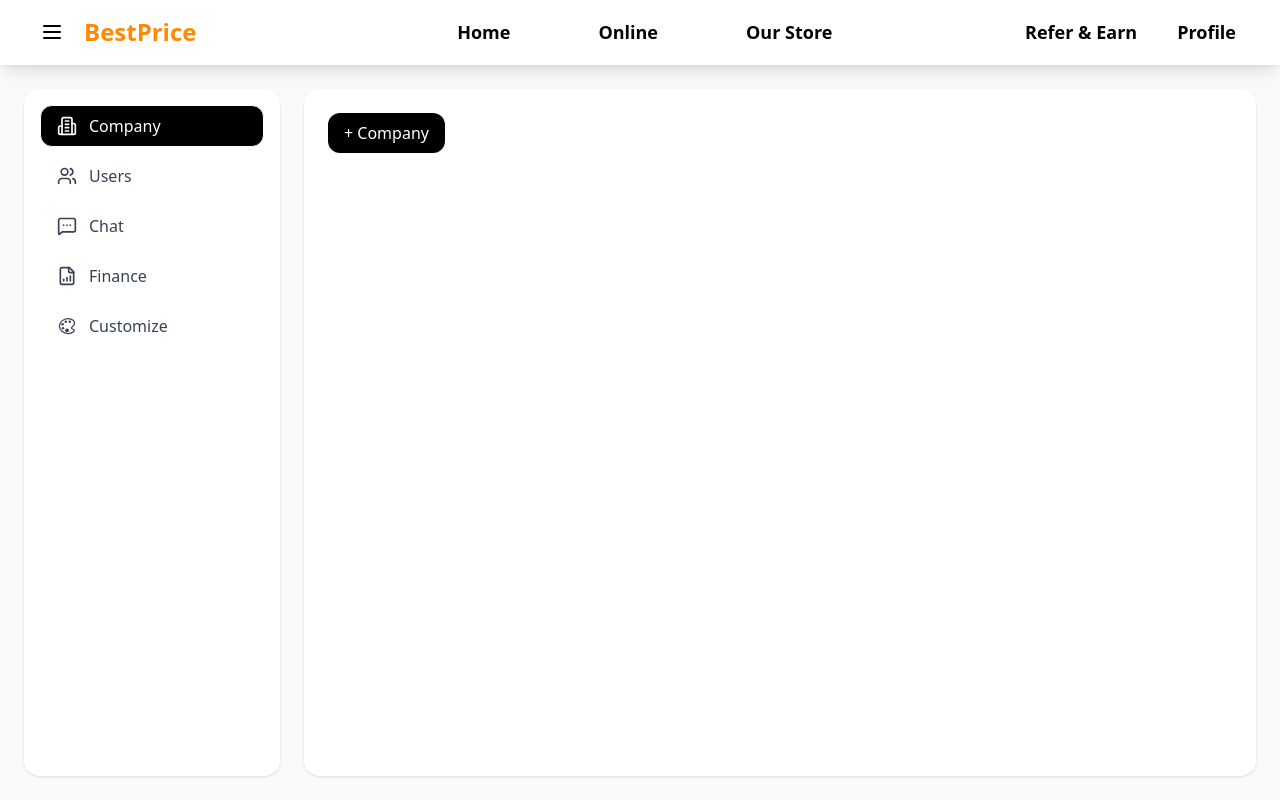
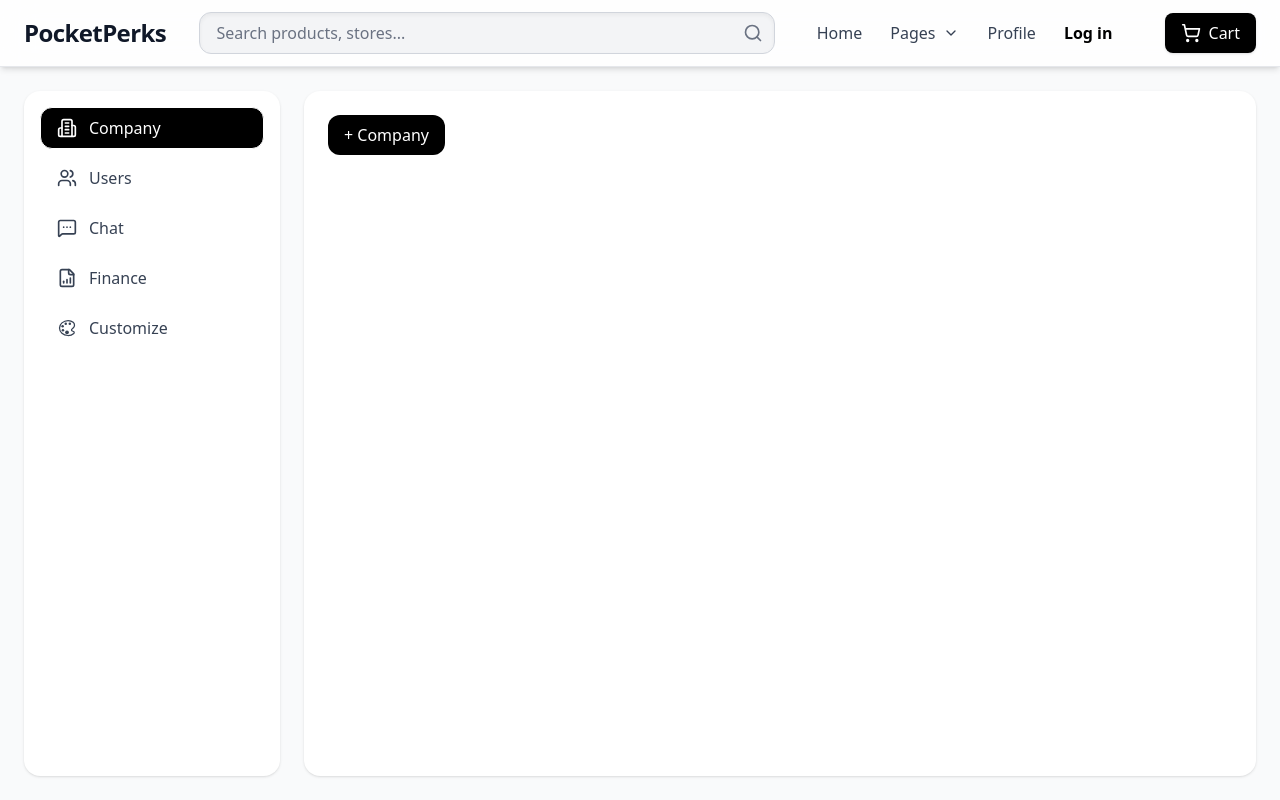
Before and after one commit to PocketPerks/Pocketperks_frontend, a Next.js app: page /admin in a window 1280 px wide. Built offline with nearby package versions, Linux system fonts and the light colour scheme.

Commit message:
updated code

```diff
--- a/src/app/components/Navbar.tsx
+++ b/src/app/components/Navbar.tsx
@@ -1,207 +1,128 @@
-'use client';
+"use client";
 
-import { useState } from 'react';
-import { motion } from 'framer-motion';
-import Link from 'next/link';
-import { usePathname } from 'next/navigation';
+import { useState } from "react";
+import { usePathname } from "next/navigation";
+import { Home, User, ShoppingCart, Shield, Menu, X, Search, ChevronDown } from "lucide-react";
 
-// Wrap Next.js Link for framer-motion animations
-const MotionLink = motion(Link);
+export default function Navbar() {
+  const [isMenuOpen, setIsMenuOpen] = useState(false);
+  const [openExplore, setOpenExplore] = useState(false);
+  const [openProfile, setOpenProfile] = useState(false);
+  const [query, setQuery] = useState("");
+  const pathname = usePathname();
+  const isActive = (href: string) => pathname === href;
 
-interface NavbarProps {
-  onOpenSidebar?: () => void;
-}
-
-const Navbar = ({ onOpenSidebar }: NavbarProps) => {
-  const [isMobileMenuOpen, setIsMobileMenuOpen] = useState(false);
-  const pathname = usePathname();
-
-  // ✅ Left side links (Logo ke pass hamburger)
-  const leftLinks = [{ name: 'BestPrice', path: '/' }];
-
-  // ✅ Centered links
-  const centerLinks = [
-    { name: 'Home', path: '/' },
-    { name: 'Online', path: '/online' },
-    { name: 'Our Store', path: '/fullstore' },
-  ];
-
-  // ✅ Right side links
-  const rightLinks = [
-    { name: 'Refer & Earn', path: '/profile/MyReferal' },
-    { name: 'Profile', path: '' },
-  ];
+  const pill = (active: boolean) =>
+    `inline-flex items-center gap-2 px-2 py-1 rounded ${active ? 'text-black font-semibold' : 'text-gray-700 hover:text-black'} transition`;
 
   return (
-    <motion.nav className="sticky top-0 z-50 bg-white text-black backdrop-blur-lg shadow-lg border-b border-white/10">
-      <div className="max-w-7xl mx-auto px-4 sm:px-6 lg:px-8 relative">
-        <div className="flex justify-between items-center h-16">
-          {/* Left: Hamburger + Logo */}
-          <div className="flex items-center gap-3">
-            <button
-              type="button"
-              aria-label="Open sidebar"
-              onClick={onOpenSidebar}
-              className="inline-flex items-center justify-center p-2 rounded-md text-black hover:text-orange-400 hover:bg-gray-800/40 focus:outline-none focus:ring-2 focus:ring-inset focus:ring-orange-400"
-            >
-              <svg
-                className="block h-6 w-6"
-                fill="none"
-                viewBox="0 0 24 24"
-                stroke="currentColor"
+    <nav role="navigation" aria-label="Main" className="sticky top-0 left-0 right-0 z-50 bg-white/80 backdrop-blur-lg border-b border-gray-200 shadow-md">
+      <div className="w-full max-w-7xl mx-auto">
+        <div className="px-6 py-3 flex items-center gap-3">
+          {/* Logo */}
+          <a href="/home" className="text-2xl font-extrabold text-gray-900 tracking-tight hover:opacity-80">
+            PocketPerks
+          </a>
+          {/* Search */}
+          <div className="hidden md:flex flex-1 justify-center">
+            <div className="relative w-full max-w-xl">
+              <input
+                value={query}
+                onChange={(e) => setQuery(e.target.value)}
+                onKeyDown={(e) => { if (e.key === 'Enter') window.location.href = `/product?search=${encodeURIComponent(query)}`; }}
+                placeholder="Search products, stores..."
+                className="w-full bg-gray-100 text-gray-900 placeholder-gray-500 rounded-xl pl-4 pr-10 py-2 shadow-inner border border-gray-300 focus:outline-none focus:ring-2 focus:ring-blue-300"
+              />
+              <button
+                type="button"
+                aria-label="Search"
+                onClick={() => { window.location.href = `/product?search=${encodeURIComponent(query)}`; }}
+                className="absolute right-3 top-1/2 -translate-y-1/2 text-gray-500 hover:text-gray-700 p-0"
               >
-                <path
-                  strokeLinecap="round"
-                  strokeLinejoin="round"
-                  strokeWidth={2}
-                  d="M4 6h16M4 12h16M4 18h16"
-                />
-              </svg>
-            </button>
-            <div className="flex-shrink-0">
-              <h1 className="text-2xl font-bold text-orange-400">BestPrice</h1>
+                <Search className="w-5 h-5" />
+              </button>
             </div>
           </div>
 
-          {/* Center Links */}
-          <div className="hidden md:flex items-center ml-10 space-x-6">
-            {centerLinks.map((link, idx) => {
-              const isActive = pathname === link.path;
-              return (
-                <MotionLink
-                  key={idx}
-                  href={link.path}
-                  whileHover={{ scale: 1.08, color: '#fb923c' }}
-                  className={`px-3 py-10 rounded-md ml-10 text-lg font-bold transition-colors ${
-                    isActive ? 'text-orange-500' : 'text-black'
-                  }`}
-                  prefetch={true}
-                >
-                  {link.name}
-                </MotionLink>
-              );
-            })}
+          {/* Navlinks */}
+          <div className="hidden md:flex items-center gap-3 ml-auto">
+            <a href="/home" className={pill(isActive("/home"))}>Home</a>
+
+            {/* Pages */}
+            <div className="relative">
+              <button onClick={() => setOpenExplore((o) => !o)} className={pill(false)} aria-expanded={openExplore}>
+                Pages <ChevronDown className="w-4 h-4" />
+              </button>
+              {openExplore && (
+                <div className="absolute right-0 mt-2 w-44 rounded-xl bg-white text-gray-800 shadow-lg border border-gray-200 overflow-hidden">
+                  <a href="/product" className="block px-4 py-2 hover:bg-gray-50">Product</a>
+                  <a href="/localp" className="block px-4 py-2 hover:bg-gray-50">LocalP</a>
+                  <a href="/online" className="block px-4 py-2 hover:bg-gray-50">Online</a>
+                </div>
+              )}
+            </div>
+
+            {/* Profile */}
+            <a href="/profile" className={pill(isActive("/profile"))}>Profile</a>
+
+            {/* Admin */}
+            <a href="/Register" className={pill(isActive("/admin"))}>Log in</a>
+
+            {/* Cart */}
+            <a href="/cart" className="ml-8 inline-flex items-center gap-2 bg-black text-white px-4 py-2 rounded-lg shadow hover:bg-gray-800">
+              <ShoppingCart className="w-5 h-5" />
+              <span>Cart</span>
+            </a>
           </div>
 
-          {/* Right Links */}
-          <div className="hidden md:flex items-center space-x-4 relative">
-            {rightLinks.map((link, idx) => {
-              if (link.name === 'Profile') {
-                return (
-                  <div key={idx} className="relative group">
-                    <MotionLink
-                      href={link.path}
-                      whileHover={{ scale: 1.08, color: '#fb923c' }}
-                      className="px-3 py-2 rounded-md text-lg font-bold text-black transition-colors"
-                    >
-                      {link.name}
-                    </MotionLink>
-
-                    {/* Dropdown on hover */}
-                    <motion.div
-                      initial={{ opacity: 0, y: -10 }}
-                      animate={{ opacity: 1, y: 0 }}
-                      transition={{ duration: 0.2 }}
-                      className="absolute hidden group-hover:block top-full right-0 mt-2 w-48 bg-white shadow-lg rounded-xl border border-gray-200"
-                    >
-                      <Link
-                        href="/profile"
-                        className="block px-4 py-2 text-sm text-gray-700 hover:bg-orange-100"
-                      >
-                      Profile
-                      </Link>
-                      <Link
-                        href="/profile/orders"
-                        className="block px-4 py-2 text-sm text-gray-700 hover:bg-orange-100"
-                      >
-                        My Orders
-                      </Link>
-                      <Link
-                        href="/logout"
-                        className="block px-4 py-2 text-sm text-gray-700 hover:bg-orange-100"
-                      >
-                        Logout
-                      </Link>
-                    </motion.div>
-                  </div>
-                );
-              }
-
-              // Baaki normal links
-              return (
-                <MotionLink
-                  key={idx}
-                  href={link.path}
-                  whileHover={{ scale: 1.08, color: '#fb923c' }}
-                  className="px-3 py-2 rounded-md text-lg font-bold text-black transition-colors"
-                >
-                  {link.name}
-                </MotionLink>
-              );
-            })}
-          </div>
-
-          {/* Mobile Menu Button */}
-          <div className="md:hidden">
-            <button
-              onClick={() => setIsMobileMenuOpen(!isMobileMenuOpen)}
-              className="inline-flex items-center justify-center p-2 rounded-md text-white hover:text-orange-400 hover:bg-gray-800/40 focus:outline-none focus:ring-2 focus:ring-inset focus:ring-orange-400"
-            >
-              {!isMobileMenuOpen ? (
-                <svg
-                  className="block h-6 w-6"
-                  fill="none"
-                  viewBox="0 0 24 24"
-                  stroke="currentColor"
-                >
-                  <path
-                    strokeLinecap="round"
-                    strokeLinejoin="round"
-                    strokeWidth={2}
-                    d="M4 6h16M4 12h16M4 18h16"
-                  />
-                </svg>
-              ) : (
-                <svg
-                  className="block h-6 w-6"
-                  fill="none"
-                  viewBox="0 0 24 24"
-                  stroke="currentColor"
-                >
-                  <path
-                    strokeLinecap="round"
-                    strokeLinejoin="round"
-                    strokeWidth={2}
-                    d="M6 18L18 6M6 6l12 12"
-                  />
-                </svg>
-              )}
+          {/* Mobile */}
+          <div className="md:hidden flex items-center gap-3 ml-auto">
+            <button onClick={() => setIsMenuOpen((o) => !o)} aria-label="Toggle menu" className="text-gray-900">
+              {isMenuOpen ? <X className="w-6 h-6" /> : <Menu className="w-6 h-6" />}
             </button>
           </div>
         </div>
 
-        {/* Mobile Menu */}
-        {isMobileMenuOpen && (
-          <motion.div
-            initial={{ opacity: 0, y: -20 }}
-            animate={{ opacity: 1, y: 0 }}
-            className="md:hidden bg-gray-900 mt-2 rounded-xl p-3 space-y-1 shadow-lg border border-white/10"
-          >
-            {[...centerLinks, ...rightLinks].map((link, idx) => (
-              <MotionLink
-                key={idx}
-                href={link.path}
-                whileHover={{ scale: 1.05, color: '#fb923c' }}
-                className="block px-3 py-2 rounded-md text-base font-medium text-gray-200 transition-all"
+        {/* Panel */}
+        {isMenuOpen && (
+          <div className="md:hidden px-4 pb-4">
+            <div className="relative w-full">
+              <input
+                value={query}
+                onChange={(e) => setQuery(e.target.value)}
+                onKeyDown={(e) => { if (e.key === 'Enter') { window.location.href = `/product?search=${encodeURIComponent(query)}`; setIsMenuOpen(false);} }}
+                placeholder="Search..."
+                className="w-full bg-gray-100 text-gray-900 rounded-xl pl-4 pr-10 py-2 shadow-inner border border-gray-300 focus:outline-none focus:ring-2 focus:ring-blue-300"
+              />
+              <button
+                type="button"
+                aria-label="Search"
+                onClick={() => { window.location.href = `/product?search=${encodeURIComponent(query)}`; setIsMenuOpen(false); }}
+                className="absolute right-3 top-1/2 -translate-y-1/2 text-gray-600 hover:text-gray-800 p-0"
               >
-                {link.name}
-              </MotionLink>
-            ))}
-          </motion.div>
+                <Search className="w-5 h-5" />
+              </button>
+            </div>
+
+            <div className="mt-3 grid gap-2">
+              <a href="/home" className="px-4 py-2 rounded-xl border border-gray-200 text-gray-800 hover:bg-gray-50" onClick={() => setIsMenuOpen(false)}>Home</a>
+              <details className="rounded-xl border border-gray-200 open:bg-gray-50 text-gray-800">
+                <summary className="list-none px-4 py-2 rounded-xl cursor-pointer flex items-center justify-between">Pages <ChevronDown className="w-4 h-4" /></summary>
+                <div className="px-2 pb-2 grid gap-1">
+                  <a href="/product" className="px-3 py-2 rounded-lg hover:bg-gray-100" onClick={() => setIsMenuOpen(false)}>Product</a>
+                  <a href="/localp" className="px-3 py-2 rounded-lg hover:bg-gray-100" onClick={() => setIsMenuOpen(false)}>LocalP</a>
+                  <a href="/online" className="px-3 py-2 rounded-lg hover:bg-gray-100" onClick={() => setIsMenuOpen(false)}>Online</a>
+                </div>
+              </details>
+              <a href="/profile" className="px-4 py-2 rounded-xl border border-gray-200 text-gray-800 hover:bg-gray-50" onClick={() => setIsMenuOpen(false)}>Profile</a>
+              <a href="/admin" className="px-4 py-2 rounded-xl border border-gray-200 text-gray-800 hover:bg-gray-50" onClick={() => setIsMenuOpen(false)}>Admin</a>
+              <a href="/cart" className="px-4 py-2 rounded-xl bg-black text-white hover:bg-gray-800" onClick={() => setIsMenuOpen(false)}>
+                <div className="flex items-center gap-2"><ShoppingCart className="w-5 h-5" /> Cart</div>
+              </a>
+            </div>
+          </div>
         )}
       </div>
-    </motion.nav>
+    </nav>
   );
-};
-
-export default Navbar;
+}
--- a/src/app/fullstore/OurStore/OurStoreMidd.jsx
+++ b/src/app/fullstore/OurStore/OurStoreMidd.jsx
@@ -17,9 +17,9 @@ export default function ProductGrid() {
   ];
 
   return (
-    <div className="h-auto py-2  flex flex-col  items-center p-10 px-2">
+    <div className="h-auto py-2 w-full  flex flex-col  items-center p-10 px-2">
       {/* Product Grid */}
-      <div className="grid p-3 grid-cols-1 rounded-2xl p-10 bg-white sm:grid-cols-2 md:grid-cols-3 gap-6 w-full ">
+      <div className="grid p-3 grid-cols-1 rounded-2xl  bg-white sm:grid-cols-2 md:grid-cols-3 gap-6 w-full ">
         {products.slice(0, visible).map((product) => (
           <div
             key={product.id}
--- a/src/app/fullstore/OurStore/ReviewCard.tsx
+++ b/src/app/fullstore/OurStore/ReviewCard.tsx
@@ -51,7 +51,7 @@ export default function ReviewCard({
   };
 
   return (
-<div className="rounded-2xl border border-gray-200 bg-white shadow p-6 transition hover:shadow-md">
+<div className="rounded-2xl p-3 border border-gray-200 bg-white shadow transition hover:shadow-md">
       <div className="flex items-start justify-between">
 <div className="flex items-center gap-3">
 {avatarUrl ? (
--- a/src/app/fullstore/OurStore/ReviewSubmit.tsx
+++ b/src/app/fullstore/OurStore/ReviewSubmit.tsx
@@ -32,7 +32,7 @@ export default function ReviewSubmitSection({ onSubmit }: { onSubmit?: (data: Re
   };
 
   return (
-    <div className="mx-auto max-w-3xl">
+    <div className="mx-auto w-full">
       <input ref={fileInputRef} type="file" accept="image/*" className="hidden" onChange={onFileChange} />
 
       {/* Header: PFP + Stars */}
--- a/src/app/fullstore/OurStore/ReviewSummery.tsx
+++ b/src/app/fullstore/OurStore/ReviewSummery.tsx
@@ -1,109 +1,34 @@
 "use client";
 
-import React, { useRef, useState } from "react";
-import { Paperclip, Star } from "lucide-react";
-import Image from "next/image";
+import React from "react";
+import { Star } from "lucide-react";
 
-export type ReviewSubmitPayload = {
-  text: string;
-  file?: File | null;
-  previewUrl?: string | null;
-  rating?: number;
-};
+export type BreakdownRow = { label: string; pct: number };
 
-export default function ReviewSubmitSection({ onSubmit }: { onSubmit?: (data: ReviewSubmitPayload) => void }) {
-  const [text, setText] = useState("");
-  const [previewUrl, setPreviewUrl] = useState<string | null>(null);
-  const [file, setFile] = useState<File | null>(null);
-  const [rating, setRating] = useState<number>(0);
-  const [hover, setHover] = useState<number | null>(null);
-  const fileInputRef = useRef<HTMLInputElement>(null);
+export default function ReviewSummary({ average, total, breakdown }: { average: number; total: number; breakdown: BreakdownRow[] }) {
+  return (
+    <div>
+      <h2 className="text-2xl font-bold">Customer reviews</h2>
+      <div className="mt-2 flex items-center gap-2">
+        <div className="flex text-amber-500">
+          {[...Array(5)].map((_, i) => (
+            <Star key={i} className="w-5 h-5 fill-amber-500" />
+          ))}
+        </div>
+        <span className="text-gray-700">{average.toFixed(1)} out of 5</span>
+      </div>
+      <div className="text-sm text-gray-500 mt-1">{total.toLocaleString()} global ratings</div>
 
-  const onPaperclipClick = () => fileInputRef.current?.click();
-  const onFileChange: React.ChangeEventHandler<HTMLInputElement> = (e) => {
-    const f = e.target.files?.[0] || null;
-    if (!f) return;
-    setFile(f);
-    setPreviewUrl(URL.createObjectURL(f));
-  };
-
-  const handleSubmit = () => {
-    onSubmit?.({ text, file, previewUrl, rating });
-  };
-
-  return (
-    <div className="mx-auto max-w-3xl">
-      <input ref={fileInputRef} type="file" accept="image/*" className="hidden" onChange={onFileChange} />
-
-      {/* Header: PFP + Stars */}
-      <div className="flex flex-col items-center mb-3">
-        <Image src="/logos/pfp.jpg" alt="Profile" width={96} height={96} className="w-24 h-24 rounded-full border border-gray-300 object-cover" />
-        <div className="mt-2 flex items-center gap-2" aria-label="Rating" role="radiogroup">
-          {[1,2,3,4,5].map(i => {
-            const display = hover ?? rating;
-            const fillPercent = Math.max(0, Math.min(100, (display - (i - 1)) * 100));
-            return (
-              <div
-                key={i}
-                className="relative cursor-pointer"
-                style={{ width: 36, height: 36 }}
-                role="radio"
-                aria-checked={display >= i}
-                onMouseMove={(e) => {
-                  const rect = (e.currentTarget as HTMLDivElement).getBoundingClientRect();
-                  const x = e.clientX - rect.left;
-                  const frac = x / rect.width;
-                  const half = frac <= 0.5 ? 0.5 : 1;
-                  setHover((i - 1) + half);
-                }}
-                onMouseLeave={() => setHover(null)}
-                onClick={() => setRating(hover ?? i)}
-              >
-                <Star className="text-amber-500" style={{ width: 36, height: 36 }} />
-                <div className="absolute inset-0 overflow-hidden" style={{ width: `${fillPercent}%` }}>
-                  <Star className="text-amber-500 fill-amber-500" style={{ width: 36, height: 36 }} />
-                </div>
-              </div>
-            );
-          })}
-        </div>
-      </div>
-
-      <div className="flex items-start gap-6">
-        {/* Review input */}
-        <div className="flex-1">
-          <textarea
-            aria-label="Leave your review"
-            placeholder="Leave Your Review"
-            value={text}
-            onChange={(e) => setText(e.target.value)}
-            className="w-full h-[220px] rounded-3xl border-3 border-slate-600 bg-white p-5 text-gray-900 placeholder-slate-500/80 resize-none shadow-sm focus:outline-none focus:ring-2 focus:ring-black/30"
-          />
-        </div>
-
-        {/* Image upload / preview */}
-        <button
-          type="button"
-          onClick={onPaperclipClick}
-          className="w-[220px] shrink-0 self-start group focus:outline-none"
-          aria-label="Upload image"
-          title="Upload image"
-        >
-          <div className="w-[220px] h-[220px] rounded-3xl border-3 border-dashed border-slate-600 bg-white overflow-hidden flex items-center justify-center transition-colors group-hover:border-slate-700">
-            {previewUrl ? (
-              // eslint-disable-next-line @next/next/no-img-element
-              <img src={previewUrl} alt="Preview" className="w-full h-full object-cover" />
-            ) : (
-              <Paperclip className="w-10 h-10 text-slate-500 group-hover:text-slate-700" />
-            )}
+      <div className="mt-4 space-y-2">
+        {breakdown.map((r) => (
+          <div key={r.label} className="flex items-center gap-3 text-sm">
+            <div className="w-12 text-gray-700">{r.label}</div>
+            <div className="flex-1 h-4 rounded bg-gray-100 border border-gray-200 overflow-hidden">
+              <div className="h-full bg-orange-500" style={{ width: `${r.pct}%` }} />
+            </div>
+            <div className="w-10 text-right text-gray-600">{r.pct}%</div>
           </div>
-        </button>
-      </div>
-
-      <div className="flex justify-center mt-3">
-        <button onClick={handleSubmit} className="w-80 md:w-[28rem] px-8 py-3 rounded-xl bg-black text-white font-semibold shadow hover:bg-gray-800">
-          submit
-        </button>
+        ))}
       </div>
     </div>
   );
--- a/src/app/fullstore/OurStore/page.jsx
+++ b/src/app/fullstore/OurStore/page.jsx
@@ -7,12 +7,12 @@ import OurStroeLower from  './OurStoreLower'
 export default function StorePage() {
   return (
     <>
-    <div className="bg-black/10 ">
+
     <Navbar/>
     <OurStoreUpper/>
     <OurStoreMidd/>
     <OurStroeLower/>
-    </div>
+
     </>
 
 
```
Also changed, not shown: src/app/fullstore/OurStore/OurStoreLower.jsx (+5 -3 lines).
